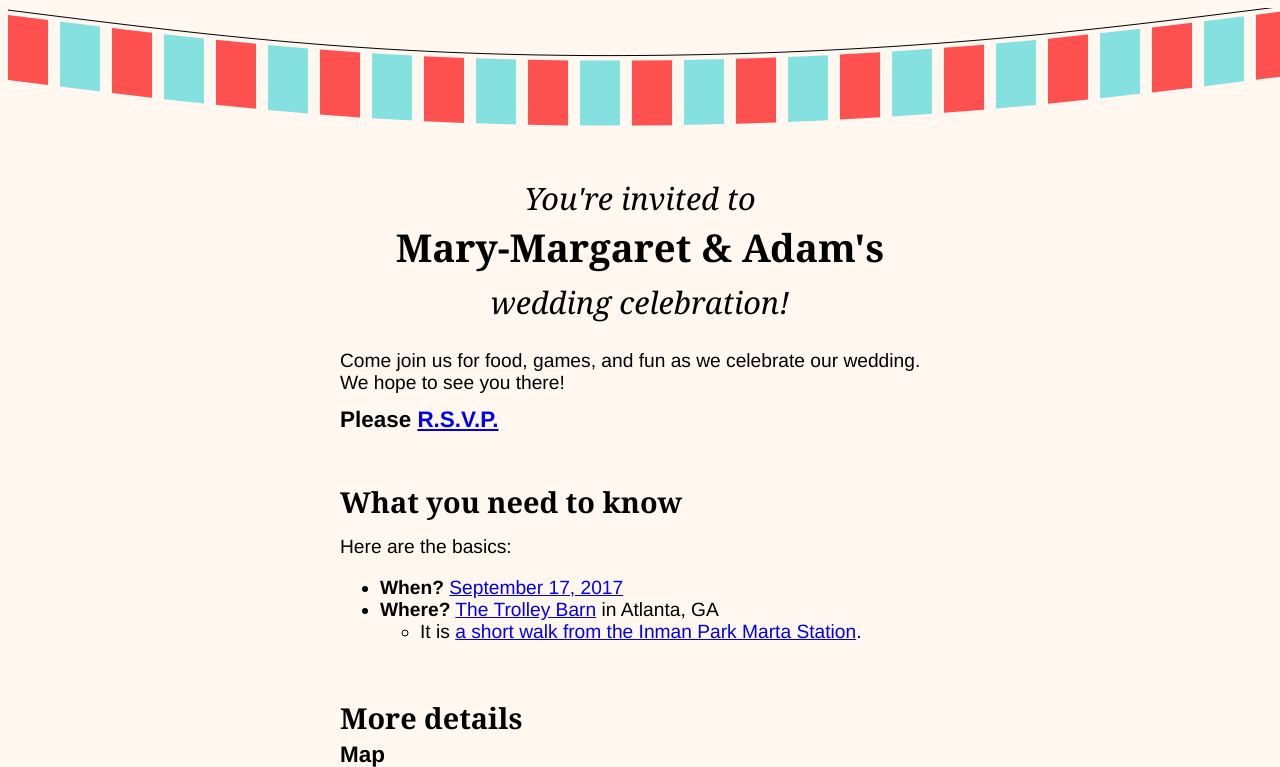
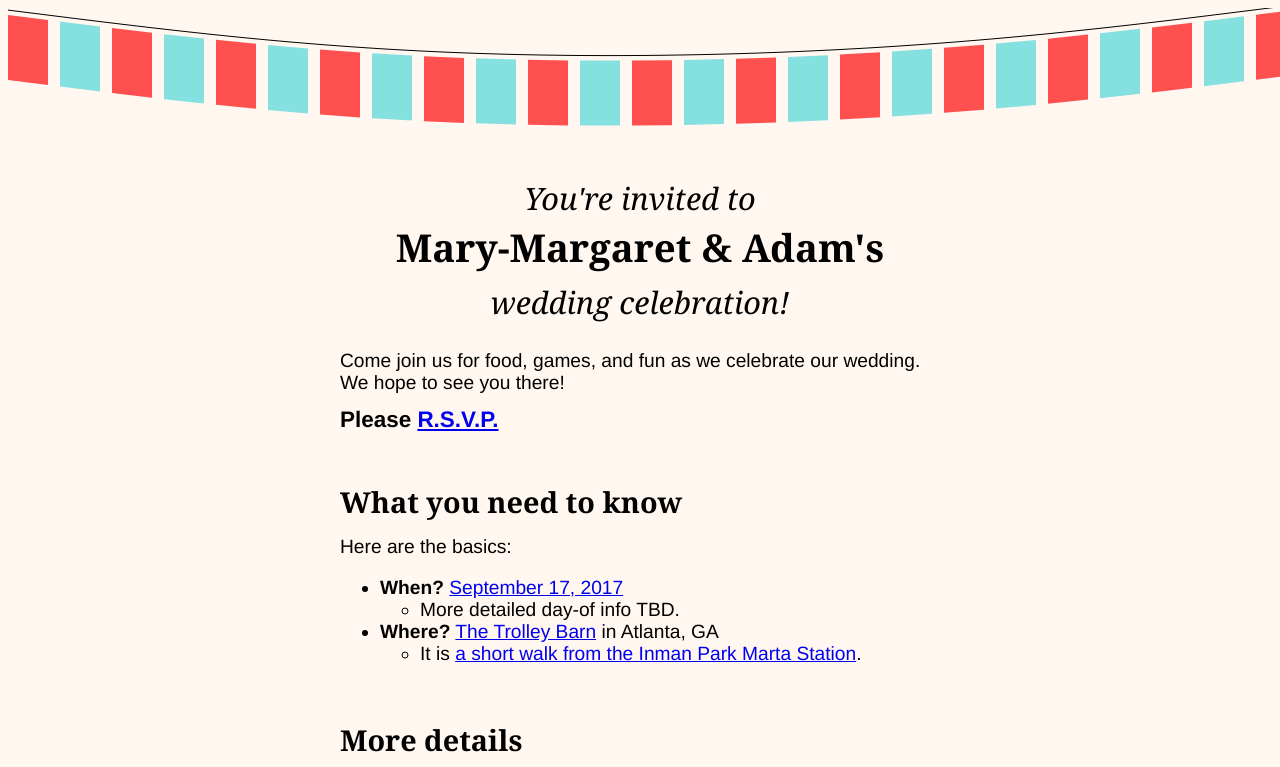
Before and after one commit to le-doux/mmgandadam, a plain HTML site: page index.html in a window 1280 px wide. Shown: the top 767 px of the page. Drawn offline with Linux system fonts and the light colour scheme.

Commit message:
TBD message

```diff
--- a/index.html
+++ b/index.html
@@ -198,6 +198,9 @@
 			<ul>
 				<li>
 					<b>When?</b> <a href="https://calendar.google.com/calendar/event?eid=M3FwZjk0bmg1a290YWszNnE2Zm9tMHVwajAgMzNlYzIzazI1Y2tjZnV0czRzMjI0MXZjb2dAZw&ctz=America/Los_Angeles" target="_blank">September 17, 2017</a>
+					<ul>
+						<li>More detailed day-of info TBD.</li>
+					</ul>
 				</li>
 				<li>
 					<b>Where?</b> <a href="https://www.google.com/maps?ll=33.756291,-84.356172&z=16&t=m&hl=en-US&gl=US&mapclient=embed&cid=13934820871885047145" target="_blank">The Trolley Barn</a> in Atlanta, GA
@@ -231,6 +234,7 @@
 					<li><a href="http://www.marriott.com/hotels/travel/atldc-courtyard-atlanta-decatur-downtown-emory/">Decatur Marriott</a></li>
 					<li><a href="http://www.sugarmagnoliabb.com">Sugar Magnolia B&B</a></li>
 					<li><a href="http://www.inmanparkbandb.com">Inman Park B&B</a></li>
+					<li>These are just suggestions. Since the Trolley Barn is near a MARTA station, anywhere with access to MARTA should be fine!</li>
 				</ul>
 			</p>
 			<br>
```
